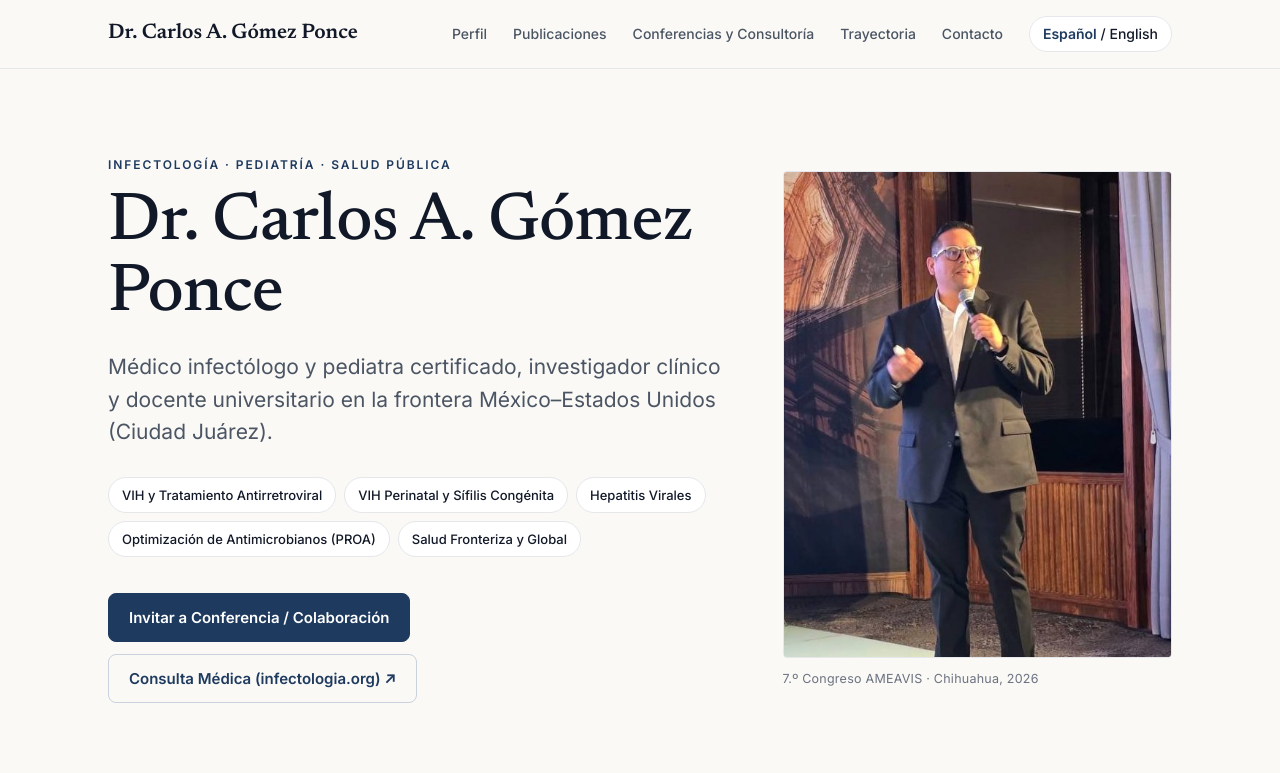
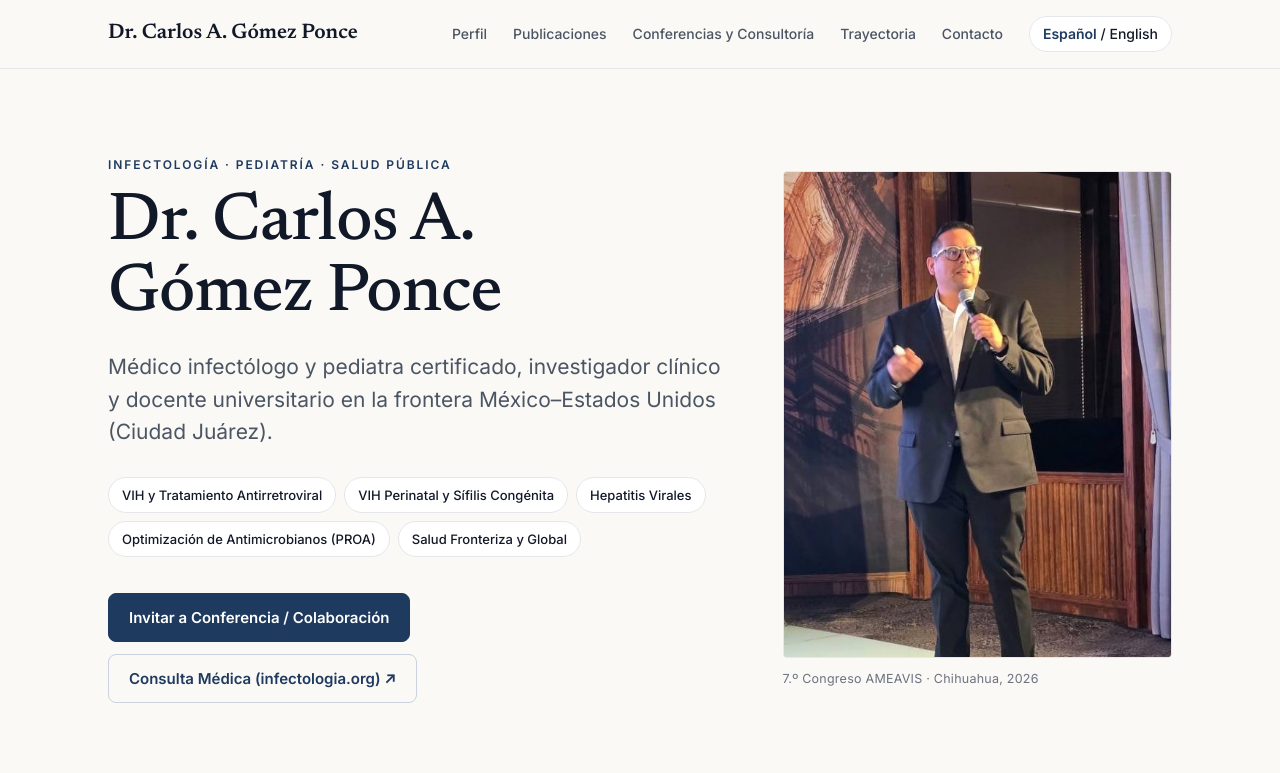
Before and after one commit to idcarlos23/drgomezponce, a plain HTML site: page es/index.html in a window 1280 px wide. Shown: the top 773 px of the page. Drawn offline with Linux system fonts and the light colour scheme.

Commit message:
actualizar es/index.html

```diff
--- a/es/index.html
+++ b/es/index.html
@@ -96,6 +96,8 @@ h3.blk{font-size:26px;margin:0 0 22px}
 .on{background:#fff;border:1px solid var(--line);border-radius:4px;padding:26px}
 .on .tag{font-size:11px;font-weight:600;letter-spacing:.12em;text-transform:uppercase;color:var(--soft);margin-bottom:10px}
 .on h4{font:500 19px/1.35 Newsreader,serif;margin:0 0 8px}.on p{margin:0;font-size:14.5px;color:var(--mute);line-height:1.6}
+.nw{white-space:nowrap}
+@media(max-width:600px){h1 .nw{display:block}}
 /* gallery */
 h3.gh{margin-top:72px}
 .gal{display:grid;grid-template-columns:repeat(3,minmax(0,1fr));gap:20px}
@@ -144,7 +146,7 @@ footer .wrap{display:flex;flex-wrap:wrap;gap:8px 28px;justify-content:space-betw
 <section class="hero"><div class="wrap hgrid">
 <div>
 <p class="kick">Infectología · Pediatría · Salud Pública</p>
-<h1>Dr. Carlos A. Gómez Ponce</h1>
+<h1>Dr. Carlos A. <span class="nw">Gómez Ponce</span></h1>
 <p class="sub">Médico infectólogo y pediatra certificado, investigador clínico y docente universitario en la frontera México–Estados Unidos (Ciudad Juárez).</p>
 <ul class="pills"><li>VIH y Tratamiento Antirretroviral</li><li>VIH Perinatal y Sífilis Congénita</li><li>Hepatitis Virales</li><li>Optimización de Antimicrobianos (PROA)</li><li>Salud Fronteriza y Global</li></ul>
 <div class="ctas"><a class="btn p" href="#speaking">Invitar a Conferencia / Colaboración</a><a class="btn g" href="https://infectologia.org" target="_blank" rel="noopener">Consulta Médica (infectologia.org) ↗</a></div>
```
